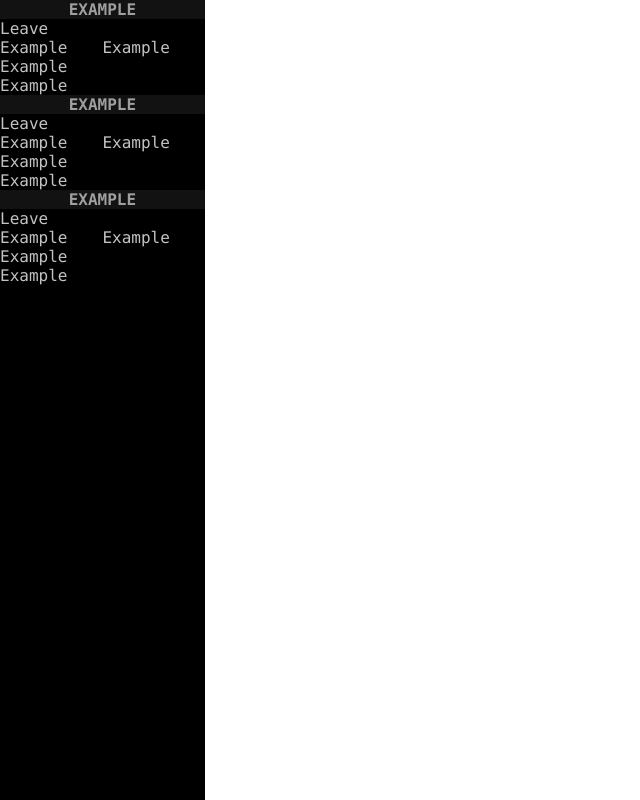
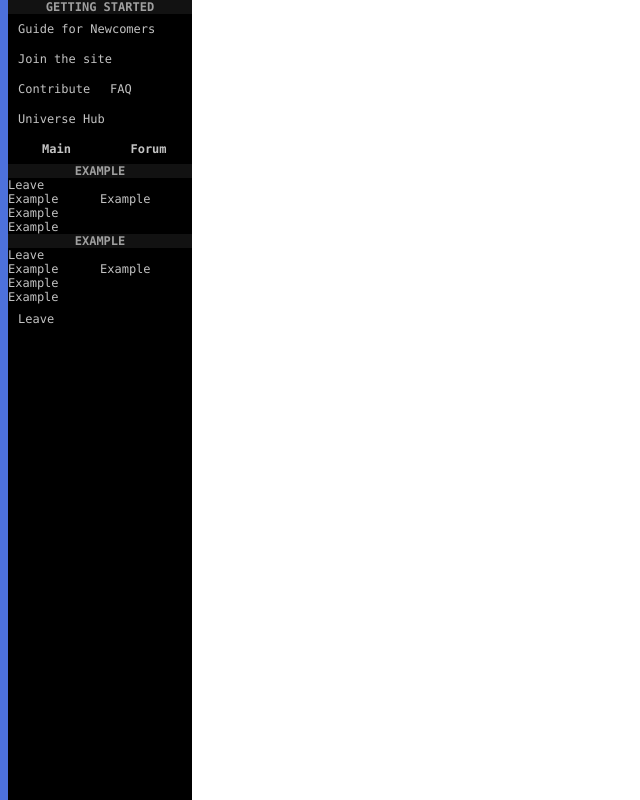
Before and after one commit to DROP-TABLE-taskforces/scp-graph, a plain HTML site: page graph/index.html in a window 1280 px wide. Shown: the whole page, without its empty margins (0-640 px from the left). Drawn offline with nearby package versions, Linux system fonts and the light colour scheme.

Commit message:
Update index.html

```diff
--- a/graph/index.html
+++ b/graph/index.html
@@ -13,19 +13,11 @@
 
         .sidenav {
             height: 100%;
-            width: 0;
             position: fixed;
             z-index: 1;
-            top: 0;
-            left: 0;
             background-color: black;
             overflow-x: hidden;
-            transition: 0.5s;
-        }
-
-        .sidenav a {
-            font-size: 16px;
-            transition: 0.3s;
+            transition: 0.2s;
         }
 
         .flex-col {
@@ -38,11 +30,14 @@
         }
 
         #stil1{
+            font-size: 12px;
+            margin-left:8px;
             background-color: #121212;
             text-align: center;
             color: #9F9F9F;
         }
         #stil2{
+            font-size: 12px;
             background-color: black;
             text-align: left;
             color: #C3C3C3;
@@ -61,6 +56,46 @@
             width: 0;
         }
 
+        /*Button animation*/
+
+
+        .button {
+            cursor:pointer;
+            font-size: 12px;
+            padding-top: 8px;
+            padding-right: 5px;
+            padding-bottom: 8px;
+            padding-left: 10px;
+            width: 100%;
+            display: block;
+            background: linear-gradient(to right, #495AD3 50%,black 50%);
+            background-size: 200% 100%;
+            background-position: right bottom;
+            transition: all .15s ease-out;
+        }
+
+        .button:hover {
+            background-position: left bottom;
+        }
+
+        .text {
+            color: #C3C3C3;
+            display: block;
+        }
+
+        /*BAR*/
+
+        .bar {
+            border-left: 8px solid #495AD3;
+            height: 100%;
+            position: absolute;
+            left: 0%;
+            top: 0;
+        }
+        .bar:hover{
+            border-left:8px solid #4D71DC;
+        }
+
     </style>
 </head>
 
@@ -69,20 +104,39 @@
 <span style="font-size: 4vmin;cursor:pointer;position: absolute;left: 10px;right: 0;" onclick="openNav()">&#9776;</span>
 
 <div id="mySidenav" class="sidenav">
+        <div class="bar"></div>
         <div class="flex-col" id="stil1">
-        <div><a style="font-weight: bold">EXAMPLE</a>
+            <div><a style="font-weight: bold;margin-top: 8px;margin-bottom: 8px;">GETTING STARTED</a>
                 <div class="flex-container" id="stil2">
-                <a class="closebtn" onclick="closeNav()" style="cursor:pointer;">Leave</a>
+                    <div class="button">
+                        <div class="text">Guide for Newcomers</div>
                     </div>
-            <div class="flex-row">
-                <div id="stil2">Example</div>
-                <div id="stil2">Example</div>
                 </div>
                 <div class="flex-container" id="stil2">
-                <div>Example</div>
+                    <div class="button">
+                        <div class="text">Join the site</div>
+                    </div>
+                </div>
+                <div class="flex-row" id="stil2">
+                    <div class="button">
+                        <div class="text">Contribute</div>
+                    </div>
+                    <div class="button">
+                        <div class="text">FAQ</div>
+                    </div>
                 </div>
                 <div class="flex-container" id="stil2">
-                <div>Example</div>
+                    <div class="button">
+                        <div class="text">Universe Hub</div>
+                    </div>
+                </div>
+                <div class="flex-row" style="font-weight: bold;">
+                    <div class="button">
+                        <div class="text">Main</div>
+                    </div>
+                    <div class="button">
+                        <div class="text">Forum</div>
+                    </div>
                 </div>
             </div>
             <div><a style="font-weight: bold">EXAMPLE</a>
@@ -114,6 +168,11 @@
                 <div class="flex-container" id="stil2">
                     <div>Example</div>
                 </div>
+                <div class="flex-container" id="stil2">
+                    <div class="button">
+                        <div class="closebtn" onclick="closeNav()" style="cursor:pointer;color: #C3C3C3;display: block;">Leave</div>
+                    </div>
+                </div>
             </div>
         </div>
 </div>
@@ -132,7 +191,7 @@
     });
 
     function openNav() {
-        document.getElementById("mySidenav").style.width = "16%";
+        document.getElementById("mySidenav").style.width = "15%";
     }
 
     function closeNav() {
```
Lines whose indentation alone changed are shown as unchanged.
